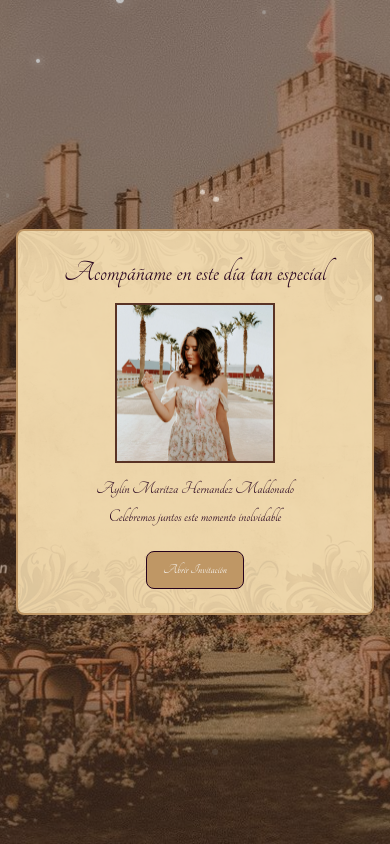
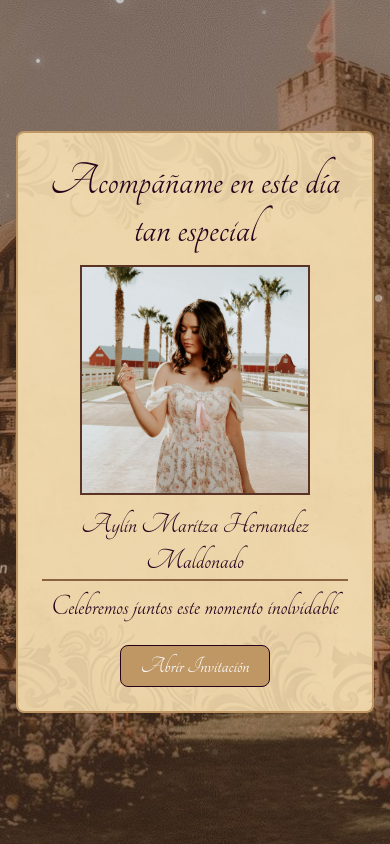
Before and after one commit to Vector4c5/XV_Years_Page, a Next.js app in the folder xv_years_page/: page / in a window 390 px wide. Built offline with nearby package versions, Linux system fonts and the light colour scheme.

Commit message:
Se agrega formato para celulares

```diff
--- a/xv_years_page/pages/index.js
+++ b/xv_years_page/pages/index.js
@@ -11,7 +11,7 @@ const tangerine = Tangerine({
 export default function Home() {
   return (
     <div
-      className="flex min-h-screen w-full flex-col items-center justify-center bg-vic-6"
+      className="flex h-screen w-full flex-col items-center justify-center bg-vic-6"
     >
       <StarAnimation />
       <div className="fixed inset-0 z-0 w-full h-full">
@@ -31,29 +31,31 @@ export default function Home() {
         <div className="w-full h-full z-10 inset-0 flex items-center justify-start flex-col p-4 sm:p-6 md:p-10">
           <div className="flex flex-col w-full items-center gap-3 justify-center">
             <div>
-              <h1 className={`text-3xl sm:text-4xl md:text-5xl lg:text-7xl text-center font-bold text-vic-1 ${tangerine.className}`}>
+              <h1 className={`text-5xl sm:text-4xl md:text-5xl lg:text-7xl text-center font-bold text-vic-1 ${tangerine.className}`}>
                 Acompáñame en este día tan especial
               </h1>
             </div>
-            <div className="w-40 h-40 sm:w-48 sm:h-48 md:w-56 md:h-56 lg:w-64 lg:h-64 border-2 sm:border-3 md:border-4 border-vic-5 overflow-hidden bg-vic-1">
+            <div className="w-3/4 h-auto sm:w-48 sm:h-48 md:w-56 md:h-56 lg:w-64 lg:h-auto border-2 sm:border-3 md:border-4 border-vic-5 overflow-hidden bg-vic-1">
               <img
                 src="/Foto_2.png"
-                alt="Logo"
+                alt="Foto_De_XV"
                 className="w-full h-full object-cover"
               />
             </div>
             <div
-              className="flex flex-col items-center justify-start h-auto w-full sm:w-3/4">
-              <p className={`text-vic-1 text-bold text-lg sm:text-xl md:text-3xl lg:text-5xl text-center ${tangerine.className}`}>
+              className="flex flex-col items-center justify-start h-auto w-full sm:w-3/4 gap-2">
+              <p className={`text-vic-1 text-bold text-3xl sm:text-xl md:text-3xl lg:text-5xl text-center border-b-2 border-vic-4
+                 ${tangerine.className}`}>
                 Aylin Maritza Hernandez Maldonado
               </p>
-              <p className={`text-vic-1 text-lg sm:text-xl md:text-3xl lg:text-5xl text-bold text-center ${tangerine.className}`}>
+              <p className={`text-vic-1 text-3xl sm:text-xl md:text-3xl lg:text-5xl text-bold text-center ${tangerine.className}`}>
                 Celebremos juntos este momento inolvidable
               </p>
             </div>
             <Link
               href="/invitacion"
-              className={`px-4 py-2 sm:px-5 sm:py-2.5 md:px-6 md:py-3 bg-vic-3 text-white text-sm sm:text-base md:text-lg lg:text-2xl rounded-lg sm:rounded-xl mt-2 sm:mt-3 md:mt-4 ${tangerine.className} border border-vic-1 sm:border-2
+              className={`px-5 py-1 sm:px-5 sm:py-2.5 md:px-6 md:py-3 bg-vic-3 text-white text-2xl sm:text-base md:text-lg lg:text-2xl
+                rounded-lg sm:rounded-xl mt-2 sm:mt-3 md:mt-4 ${tangerine.className} border border-vic-1 sm:border-2
                 transform transition-all duration-300 ease-out hover:scale-110 hover:bg-vic-4 hover:text-black`}
             >
               Abrir Invitación
```
